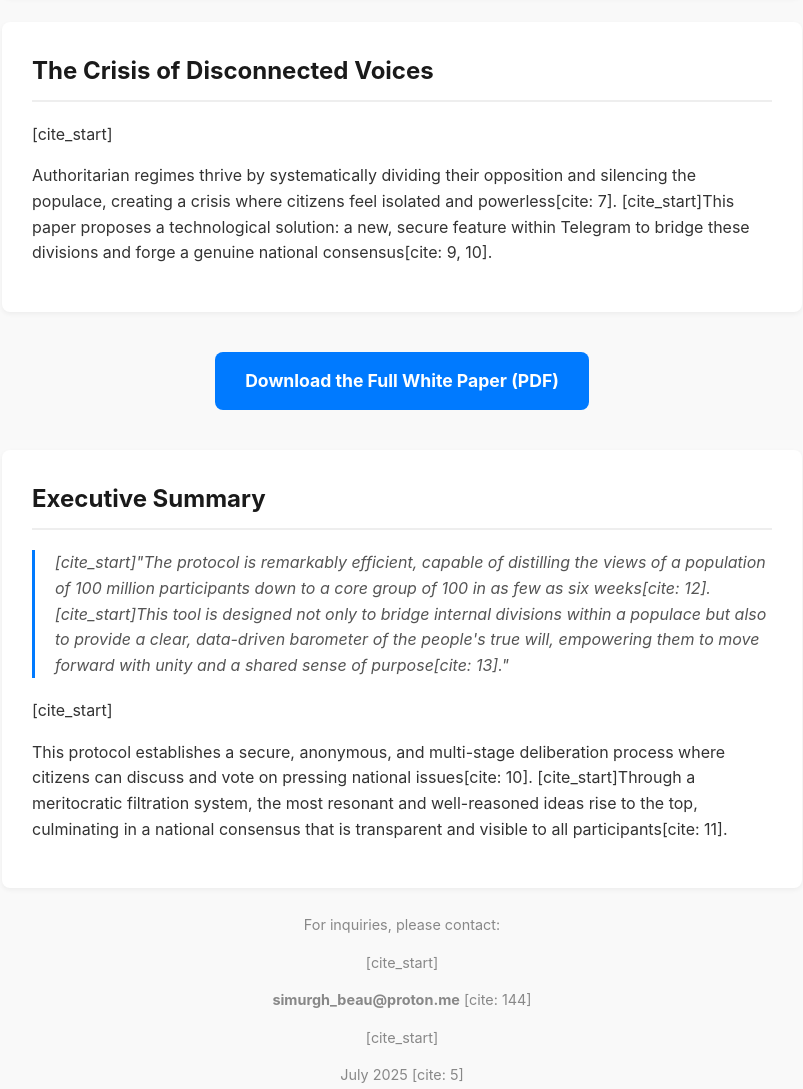
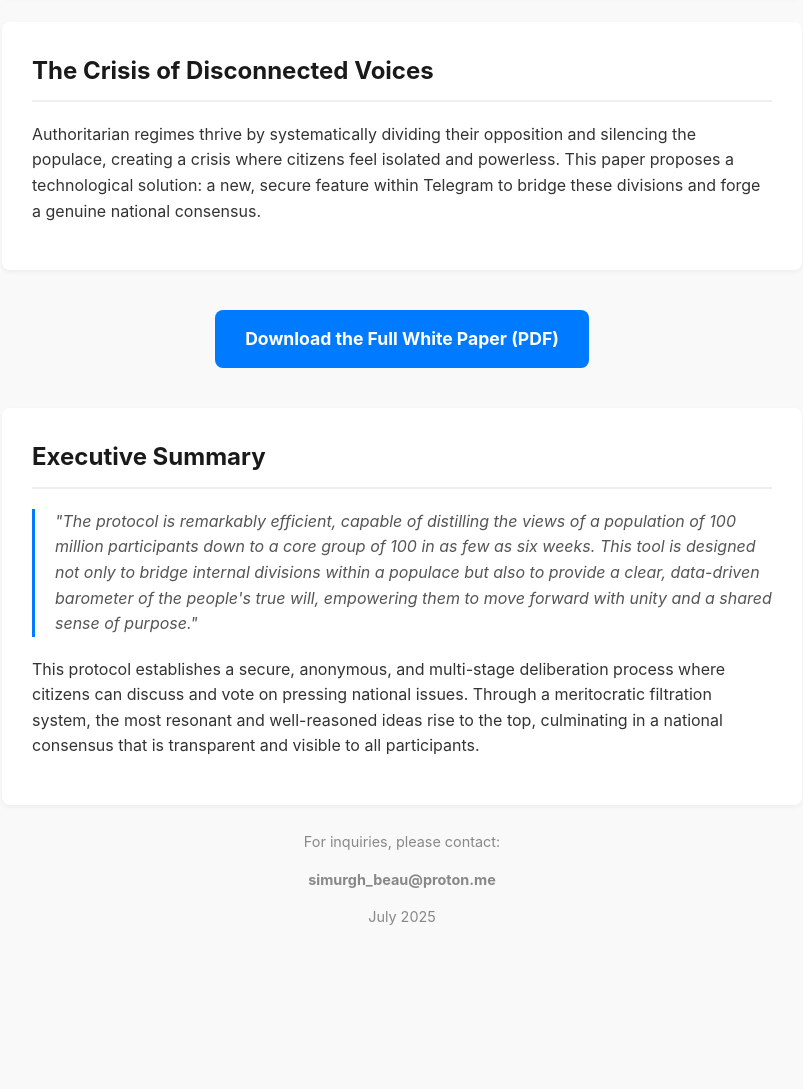
Before and after one commit to simurgh-beau/simurgh-beau.github.io, a plain HTML site: page index.html in a window 1280 px wide. Shown: the part 245-1334 px from the top of the page, without its empty margins (238-1041 px from the left). After the commit the page ends 1213 px from the top, so only its background shows below. Drawn offline with Linux system fonts and the light colour scheme.

Commit message:
Update index.html

```diff
--- a/index.html
+++ b/index.html
@@ -78,7 +78,7 @@
 
     <section>
         <h2>The Crisis of Disconnected Voices</h2>
-        [cite_start]<p>Authoritarian regimes thrive by systematically dividing their opposition and silencing the populace, creating a crisis where citizens feel isolated and powerless[cite: 7]. [cite_start]This paper proposes a technological solution: a new, secure feature within Telegram to bridge these divisions and forge a genuine national consensus[cite: 9, 10].</p>
+        <p>Authoritarian regimes thrive by systematically dividing their opposition and silencing the populace, creating a crisis where citizens feel isolated and powerless. This paper proposes a technological solution: a new, secure feature within Telegram to bridge these divisions and forge a genuine national consensus.</p>
     </section>
 
     <div class="button-container">
@@ -88,15 +88,15 @@
     <section>
         <h2>Executive Summary</h2>
         <blockquote>
-            [cite_start]"The protocol is remarkably efficient, capable of distilling the views of a population of 100 million participants down to a core group of 100 in as few as six weeks[cite: 12]. [cite_start]This tool is designed not only to bridge internal divisions within a populace but also to provide a clear, data-driven barometer of the people's true will, empowering them to move forward with unity and a shared sense of purpose[cite: 13]."
+            "The protocol is remarkably efficient, capable of distilling the views of a population of 100 million participants down to a core group of 100 in as few as six weeks. This tool is designed not only to bridge internal divisions within a populace but also to provide a clear, data-driven barometer of the people's true will, empowering them to move forward with unity and a shared sense of purpose."
         </blockquote>
-        [cite_start]<p>This protocol establishes a secure, anonymous, and multi-stage deliberation process where citizens can discuss and vote on pressing national issues[cite: 10]. [cite_start]Through a meritocratic filtration system, the most resonant and well-reasoned ideas rise to the top, culminating in a national consensus that is transparent and visible to all participants[cite: 11].</p>
+        <p>This protocol establishes a secure, anonymous, and multi-stage deliberation process where citizens can discuss and vote on pressing national issues. Through a meritocratic filtration system, the most resonant and well-reasoned ideas rise to the top, culminating in a national consensus that is transparent and visible to all participants.</p>
     </section>
 
     <footer>
         <p>For inquiries, please contact:</p>
-        [cite_start]<p><strong>simurgh_beau@proton.me</strong> [cite: 144]</p>
-        [cite_start]<p>July 2025 [cite: 5]</p>
+        <p><strong>simurgh_beau@proton.me</strong> </p>
+        <p>July 2025</p>
     </footer>
 
 </body>
```
